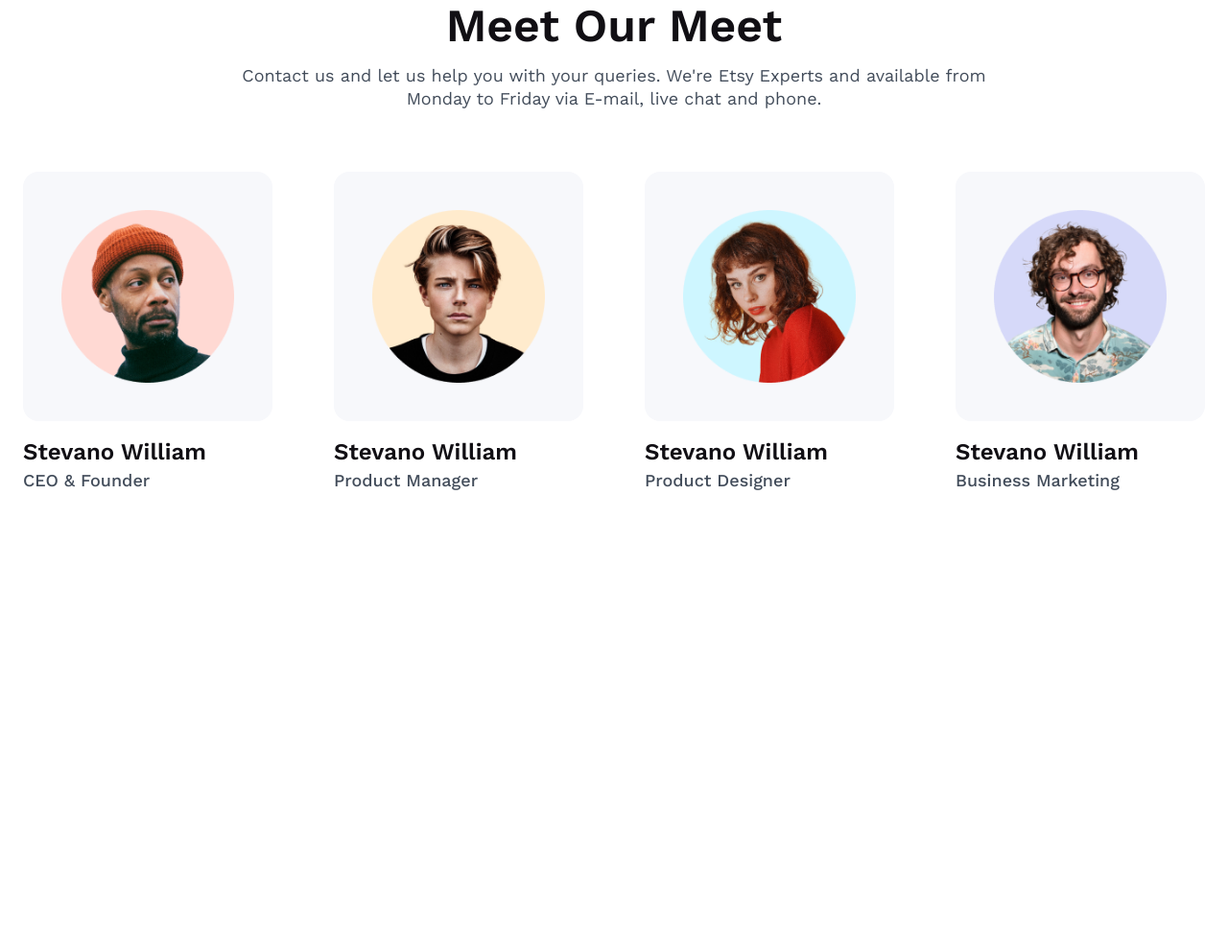
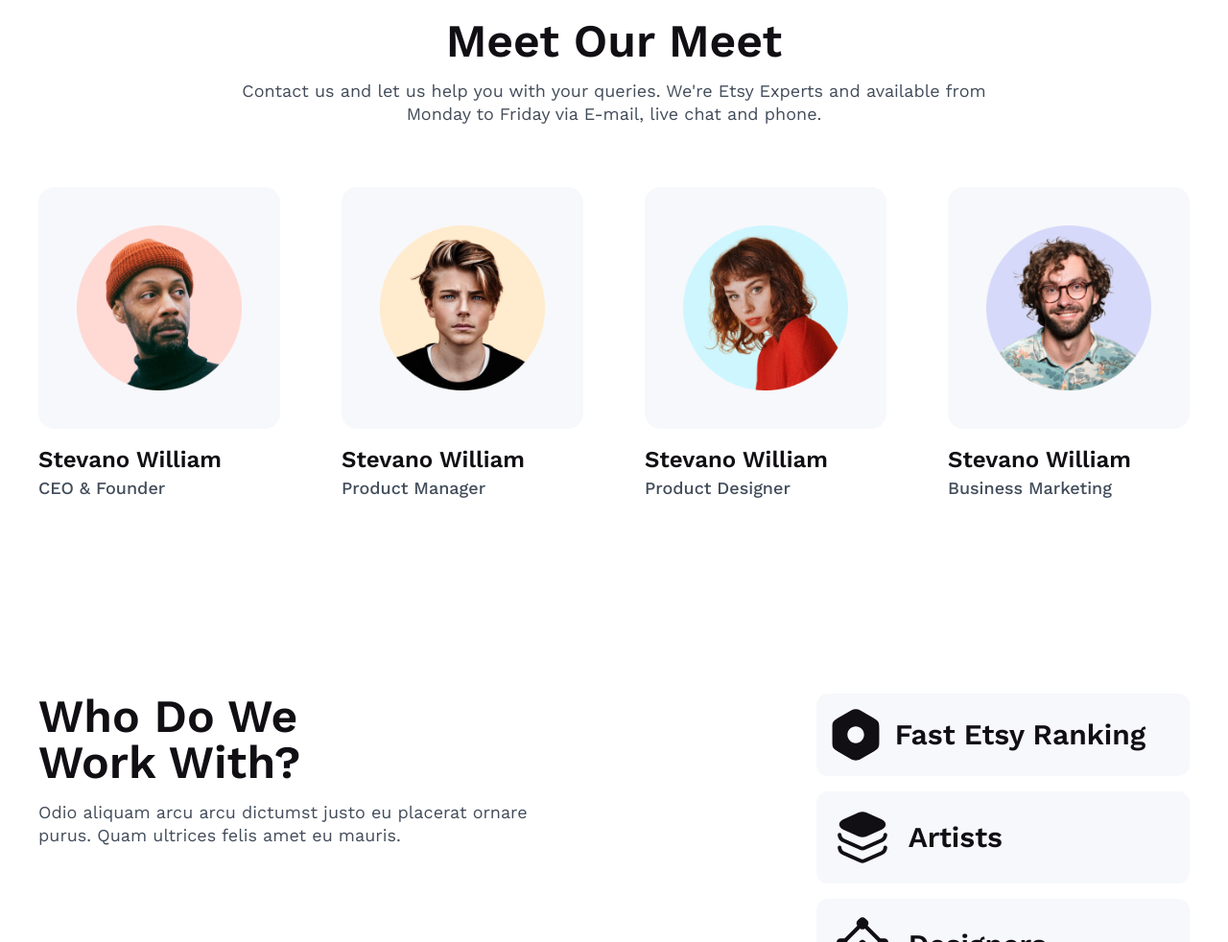
Before and after one commit to Iqbalaulia/landing-page-sb-mikel-ramos, a website: page src/index.html in a window 1280 px wide. Shown: the part 4108-5090 px from the top of the page at 96% size. Before the commit the page ends 4687 px from the top, so only its background shows below. Drawn offline with nearby package versions, Linux system fonts and the light colour scheme.

Commit message:
update: who do we section

```diff
--- a/src/index.html
+++ b/src/index.html
@@ -223,7 +223,7 @@
     </div>
   </section>
 
-  <div class="get-service bg-bs-background-bg_1 pt-5 pb-5">
+  <section class="get-service bg-bs-background-bg_1 pt-5 pb-5">
     <div class="container mx-auto p-4">
       <h2 class="text-center text-bs-black-primary font-semibold text-5xl">
         What You Will Get From Our Etsy
@@ -267,9 +267,9 @@
       </div>
 
     </div>
-  </div>
+  </section>
 
-  <div class="frequently bg-bs-white-primary pb-10">
+  <section class="frequently bg-bs-white-primary pb-10">
     <div class="container mx-auto p-4 mt-10">
       <h2 class="text-center text-bs-black-primary font-semibold text-5xl	">Frequently <br/> asked questions.</h2>
       <div class="mb-2 mt-6">
@@ -347,10 +347,10 @@
           </div>
       </div>
     </div>
-  </div>
+  </section>
 
-  <div class="teams bg-bs-white-primary pb-10">
-    <div class="container mx-auto mt-10">
+  <section class="teams bg-bs-white-primary pb-10">
+    <div class="container mx-auto p-4 mt-10">
       <h2 class="text-center text-bs-black-primary font-semibold text-5xl">Meet Our Meet</h2>
       <p for="" class="text-center mt-4 text-bs-black-secondary font-normal text-lg	leading-6	">Contact us and let us help you with your queries. We're Etsy Experts and available from <br/> Monday to Friday via E-mail, live chat and phone.</p>
 
@@ -387,7 +387,41 @@
           </div>
       </div>
     </div>
-  </div>
+  </section>
+
+  <section class="we-work bg-bs-white-primary pb-10">
+    <div class="container mx-auto p-4 sm:p-4 md:p-10 lg:-10 xl:p1-10 mt-10">
+      <div class="content">
+          <div class="grid grid-cols-1 sm:grid-cols-1 md:grid-cols-3 lg:grid-cols-3 xl:grid-cols-3 gap-4 mt-10">
+            <div class="col-span-2">
+              <h2 class=" text-bs-black-primary font-semibold text-5xl">Who Do We <br/> Work With?</h2>
+              <p for="" class=" mt-4 text-bs-black-secondary font-normal text-lg	leading-6	">Odio aliquam arcu arcu dictumst justo eu placerat ornare <br/> purus. Quam ultrices felis amet eu mauris. </p>
+            </div>
+             <div class="w-full">
+               <div class="bg-bs-background-bg_1 flex justify-start  rounded-xl mb-4 p-4">
+                  <div class="flex items-center gap-4">
+                    <img class="" src="./assets/icons/ic_fast.svg" alt="money">
+                    <label for=""  class="font-semibold text-bs-black-primary text-3xl	">Fast Etsy Ranking</label>
+                  </div>
+               </div>
+              <div class="bg-bs-background-bg_1 flex justify-start rounded-xl mb-4 p-4">
+                  <div class="flex items-center gap-4">
+                    <img class="" src="./assets/icons/ic_artist.svg" alt="money">
+                    <label for=""  class="font-semibold text-bs-black-primary text-3xl	">Artists</label>
+                  </div>
+               </div>
+                <div class="bg-bs-background-bg_1 flex justify-start rounded-xl mb-4 p-4">
+                  <div class="flex items-center gap-4">
+                    <img class="" src="./assets/icons/ic_pen-tool.svg" alt="money">
+                    <label for="" class="font-semibold text-bs-black-primary text-3xl	">Designers</label>
+                  </div>
+               </div>
+            </div>
+
+          </div>
+      </div>
+    </div>
+  </section>
 
   <script src="/node_modules/flowbite/dist/flowbite.min.js"></script>
 </body>
```
Also changed, not shown: dist/output.css, src/assets/icons/ic_artist.svg (added), src/assets/icons/ic_fast.svg (added), src/assets/icons/ic_pen-tool.svg (added).
